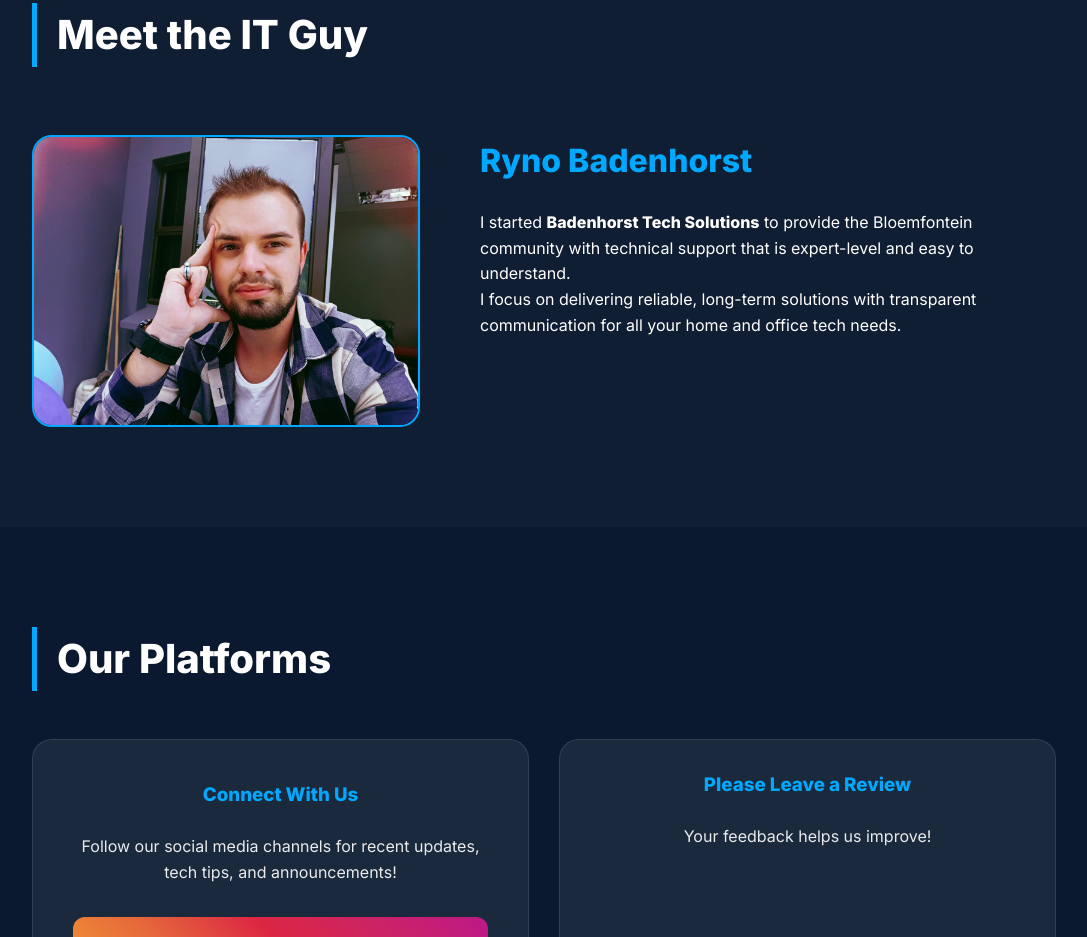
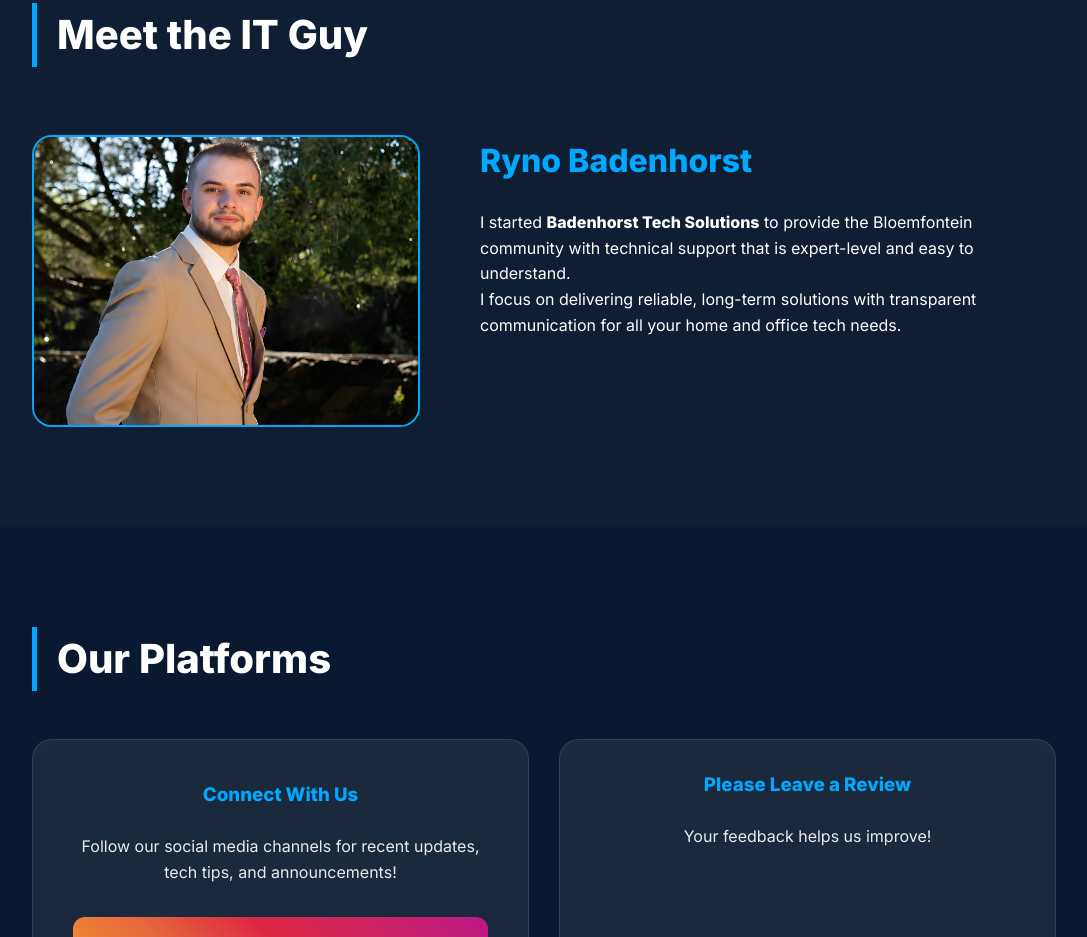
Before and after one commit to BadenhorstTechSolutions/Badenhorst-Tech-Solutions, a website: page index.html in a window 1280 px wide. Shown: the part 1410-2347 px from the top of the page, without its empty margins (96-1183 px from the left). Drawn offline with Linux system fonts and the light colour scheme; grey boxes are pictures that could not be loaded.

Commit message:
Update index.html

```diff
--- a/index.html
+++ b/index.html
@@ -345,7 +345,7 @@
         <h2>Meet the IT Guy</h2>
         <div class="about-flex">
             <div class="about-image">
-                <img src="ryno.jpeg" alt="Ryno Badenhorst">
+                <img src="The IT guy-Ryno 2.jpeg" alt="Ryno Badenhorst">
             </div>
             <div class="about-text">
                 <h3 style="color: var(--accent-blue); font-size: 2rem; margin-bottom: 1.5rem;">Ryno Badenhorst</h3>
```
